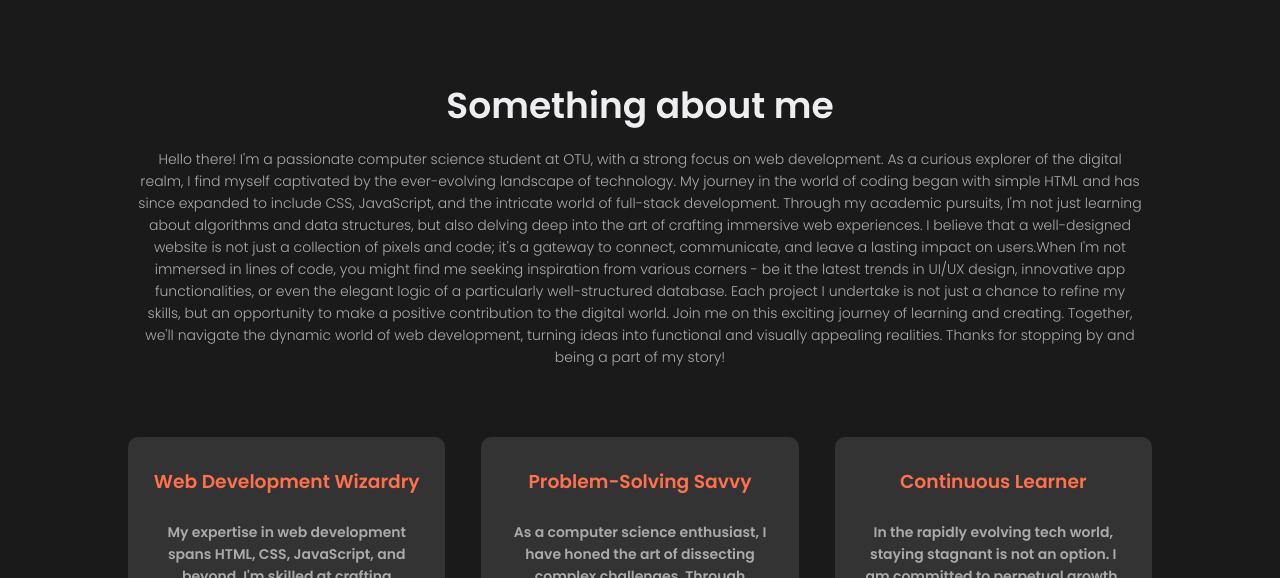
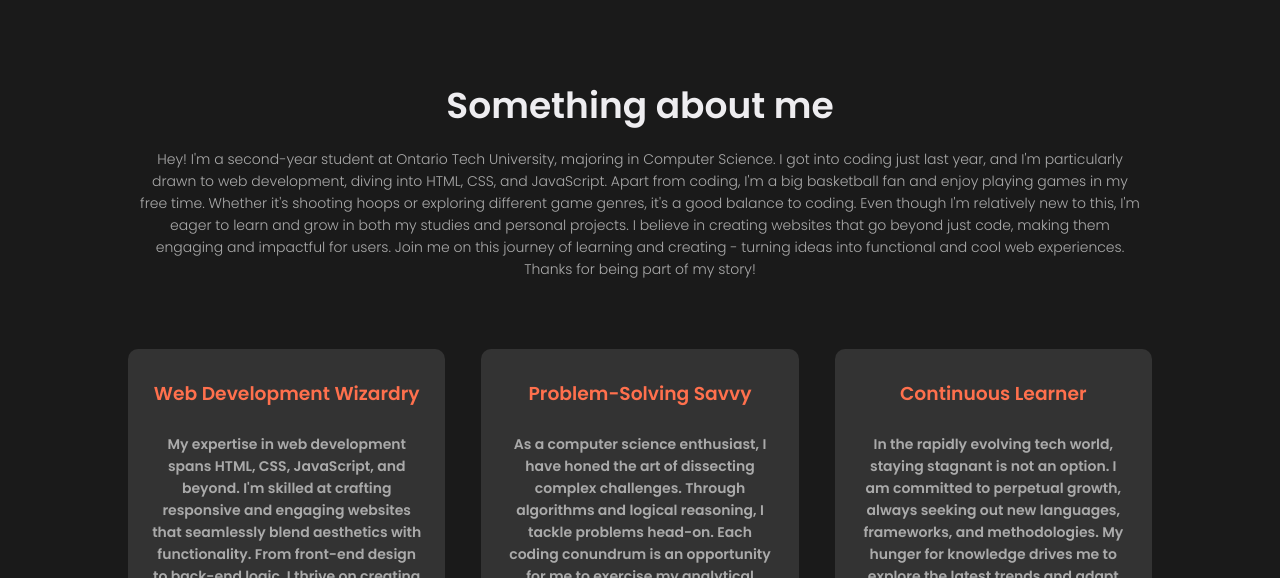
Before and after one commit to Haider425/Haider425.github.io, a plain HTML site: page index.html in a window 1280 px wide. Shown: the part 822-1400 px from the top of the page. Drawn offline with Linux system fonts and the light colour scheme.

Commit message:
Update welcome message and about section

```diff
--- a/index.html
+++ b/index.html
@@ -41,8 +41,8 @@
       <div class="text-box">
         <h1>CraftedBytes</h1>
         <p>
-          Welcome to my CraftedBytes! This is where I share my passions and
-          experiences. <br />
+          Welcome to CraftedBytes! This is where I share my passions, projects,
+          and experiences. <br />
           Join me on this journey of discovery.
         </p>
         <a href="#about" class="button">Learn About Me!</a>
@@ -55,26 +55,18 @@
       <section id="about" class="about">
         <h1>Something about me</h1>
         <p>
-          Hello there! I'm a passionate computer science student at OTU, with a
-          strong focus on web development. As a curious explorer of the digital
-          realm, I find myself captivated by the ever-evolving landscape of
-          technology. My journey in the world of coding began with simple HTML
-          and has since expanded to include CSS, JavaScript, and the intricate
-          world of full-stack development. Through my academic pursuits, I'm not
-          just learning about algorithms and data structures, but also delving
-          deep into the art of crafting immersive web experiences. I believe
-          that a well-designed website is not just a collection of pixels and
-          code; it's a gateway to connect, communicate, and leave a lasting
-          impact on users.When I'm not immersed in lines of code, you might find
-          me seeking inspiration from various corners - be it the latest trends
-          in UI/UX design, innovative app functionalities, or even the elegant
-          logic of a particularly well-structured database. Each project I
-          undertake is not just a chance to refine my skills, but an opportunity
-          to make a positive contribution to the digital world. Join me on this
-          exciting journey of learning and creating. Together, we'll navigate
-          the dynamic world of web development, turning ideas into functional
-          and visually appealing realities. Thanks for stopping by and being a
-          part of my story!
+          Hey! I'm a second-year student at Ontario Tech University, majoring in
+          Computer Science. I got into coding just last year, and I'm
+          particularly drawn to web development, diving into HTML, CSS, and
+          JavaScript. Apart from coding, I'm a big basketball fan and enjoy
+          playing games in my free time. Whether it's shooting hoops or
+          exploring different game genres, it's a good balance to coding. Even
+          though I'm relatively new to this, I'm eager to learn and grow in both
+          my studies and personal projects. I believe in creating websites that
+          go beyond just code, making them engaging and impactful for users.
+          Join me on this journey of learning and creating - turning ideas into
+          functional and cool web experiences. Thanks for being part of my
+          story!
         </p>
 
         <div class="row">
```
